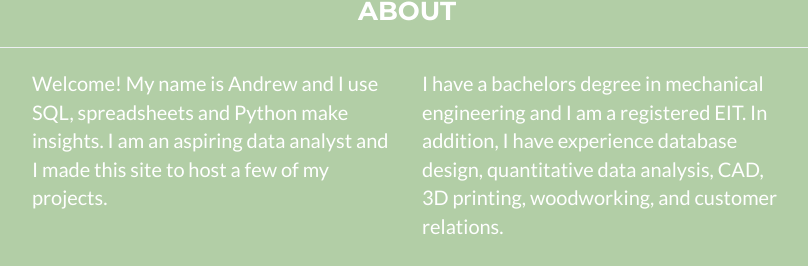
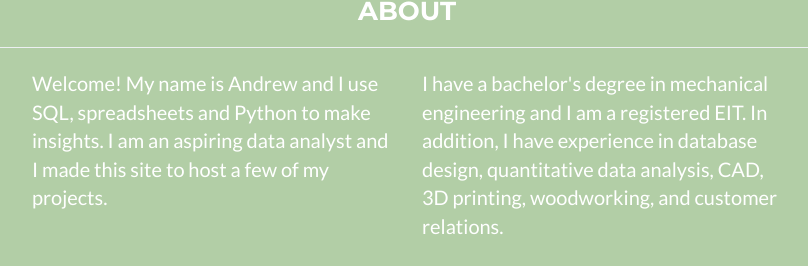
Before and after one commit to AndrewFDoyle/portfolio, a Jekyll site: the page built from _posts/2014-07-18-project-1.markdown, in a window 1280 px wide and 900 px high, scrolled down 1848 px, cut to the strip 189-455 px from the top of the window. Shown: the whole strip, without its empty margins (233-1041 px from the left). Built offline with Jekyll 4.4.1, drawn with Linux system fonts in a browser that asks for light colours.

Commit message:
grammar again

```diff
--- a/_includes/about.html
+++ b/_includes/about.html
@@ -13,14 +13,14 @@
             </div>
             <div class="row">
                 <div class="col-lg-4 col-lg-offset-2">
-                    <p>Welcome! My name is Andrew and I use SQL, spreadsheets and Python make insights.
+                    <p>Welcome! My name is Andrew and I use SQL, spreadsheets and Python to make insights.
                        I am an aspiring data analyst and I made this site to host a few of my projects.
 
                     </p>
                 </div>
                 <div class="col-lg-4">
-                    <p>I have a bachelors degree in mechanical engineering and I am a registered EIT.
-                       In addition, I have experience database design, quantitative data analysis, CAD, 3D printing, woodworking,
+                    <p>I have a bachelor's degree in mechanical engineering and I am a registered EIT.
+                       In addition, I have experience in database design, quantitative data analysis, CAD, 3D printing, woodworking,
                        and customer relations.
                     </p>
                 </div>
```
